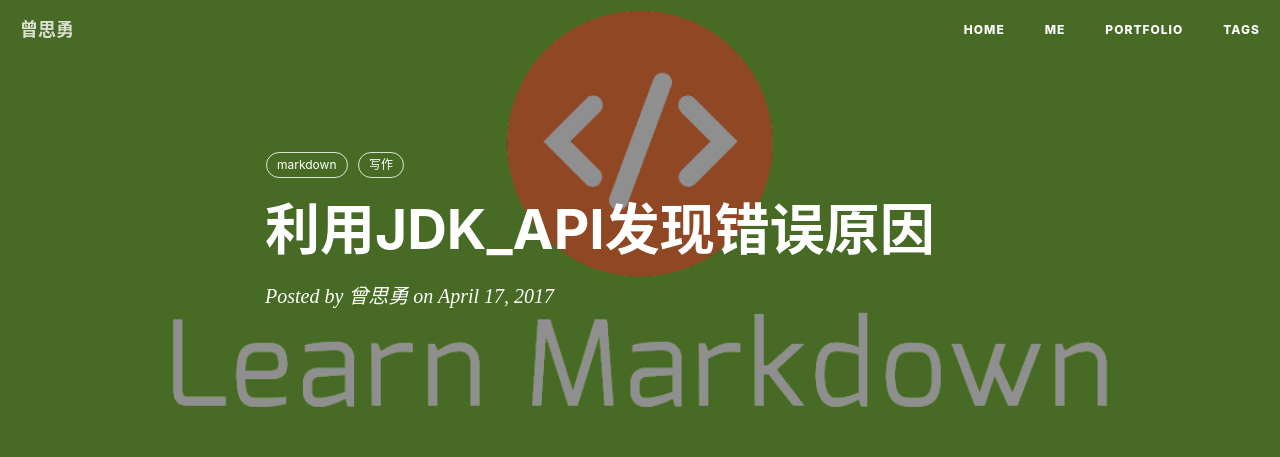
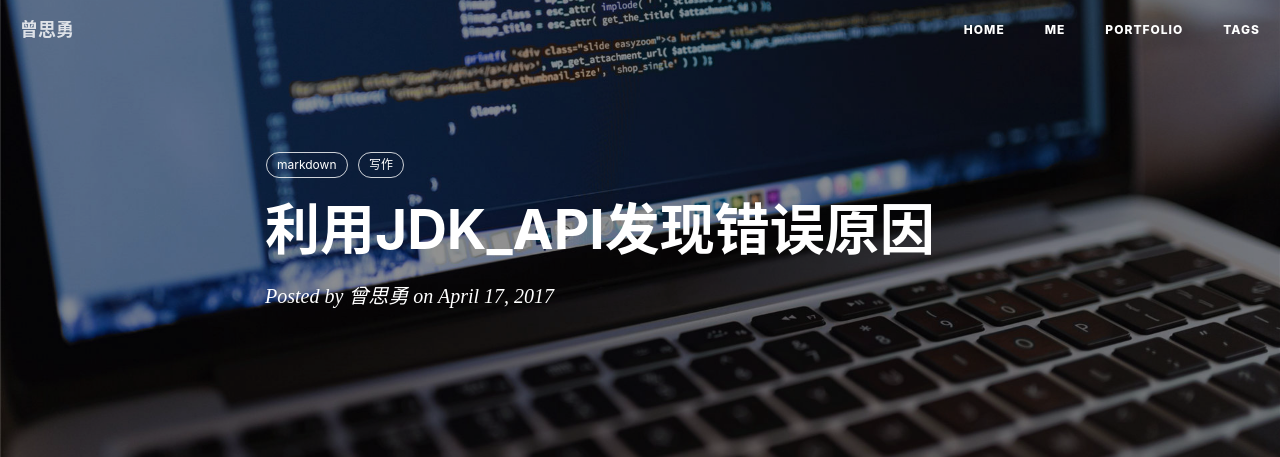
Before and after one commit to zengsiyong/zengsiyong.github.io, a Jekyll site: the page built from _posts/2017-04-17-use-JavaAPI-.markdown, in a window 1280 px wide. Shown: the top 457 px of the page. Built offline with Jekyll 4.4.1, drawn with Linux system fonts in a browser that asks for light colours; nearby versions of some CDN libraries; comment, search, counter and statistics services are not loaded; grey boxes are pictures that could not be loaded.

Commit message:
提交第四篇博文的背景图片

```diff
--- a/_posts/2017-04-17-use-JavaAPI-.markdown
+++ b/_posts/2017-04-17-use-JavaAPI-.markdown
@@ -3,7 +3,7 @@ layout:     post
 title:      "利用JDK_API发现错误原因"
 date:       2017-04-17 22:00:00
 author:     "曾思勇"
-header-img: "img/markdown.png"
+header-img: "img/coding.jpg"
 header-mask: 0.3
 catalog:    true
 tags:
```
Also changed, not shown: img/coding.jpg (added).
